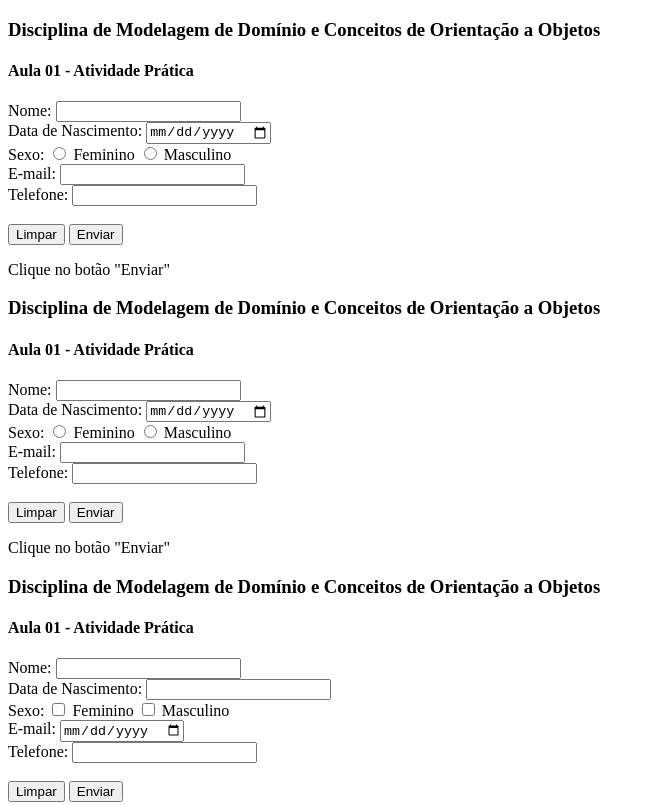
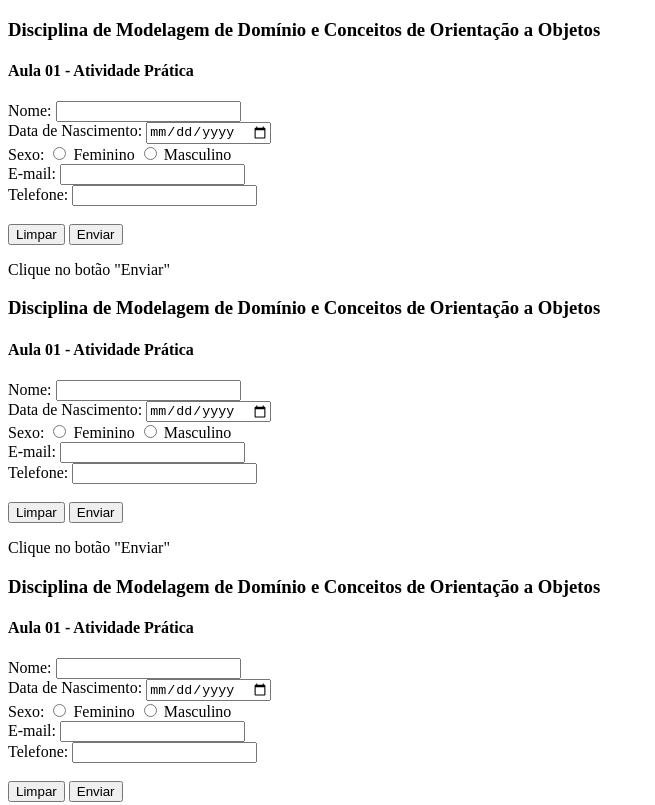
Before and after one commit to Marcelomig/inc2, a plain HTML site: page index.html in a window 1280 px wide. Shown: the top 805 px of the page, without its empty margins (0-655 px from the left). Drawn offline with Linux system fonts and the light colour scheme.

Commit message:
Update index.html

```diff
--- a/index.html
+++ b/index.html
@@ -1,3 +1,38 @@
+
+<!DOCTYPE html>
+<html>
+<head>
+<meta http-equiv="Content-Type" content="text/html; charset=UTF-8"/>
+<title>IFRJ - Curso de Informática para Internet</title>
+</head>
+
+<body>
+
+<h3>Disciplina de Modelagem de Domínio e Conceitos de Orientação a Objetos</h3>
+<h4>Aula 01 - Atividade Prática</h3>
+
+<form>
+  <label for="nome">Nome:</label>
+  <input type="text" name="nome" maxlength="500"><br>
+  <label for="nasc">Data de Nascimento:</label>
+  <input type="date" name="nasc"><br>
+  <label for="sexo">Sexo:</label>
+  <input type="radio" name="sexo" value="Feminino">
+  <label for="sexo1"> Feminino</label>
+  <input type="radio" name="sexo" value="Masculino">
+  <label for="sexo2"> Masculino</label><br>
+  <label for="email">E-mail:</label>
+  <input type="email" name="email"><br>
+  <label for="tel">Telefone:</label>
+  <input type="tel" name="tel"><br><br>
+  <input type="reset" value="Limpar">
+  <input type="submit" value="Enviar">
+</form>
+
+<p>Clique no botão "Enviar"</p>
+
+</body>
+</html>
 
 <!DOCTYPE html>
 <html>
```
